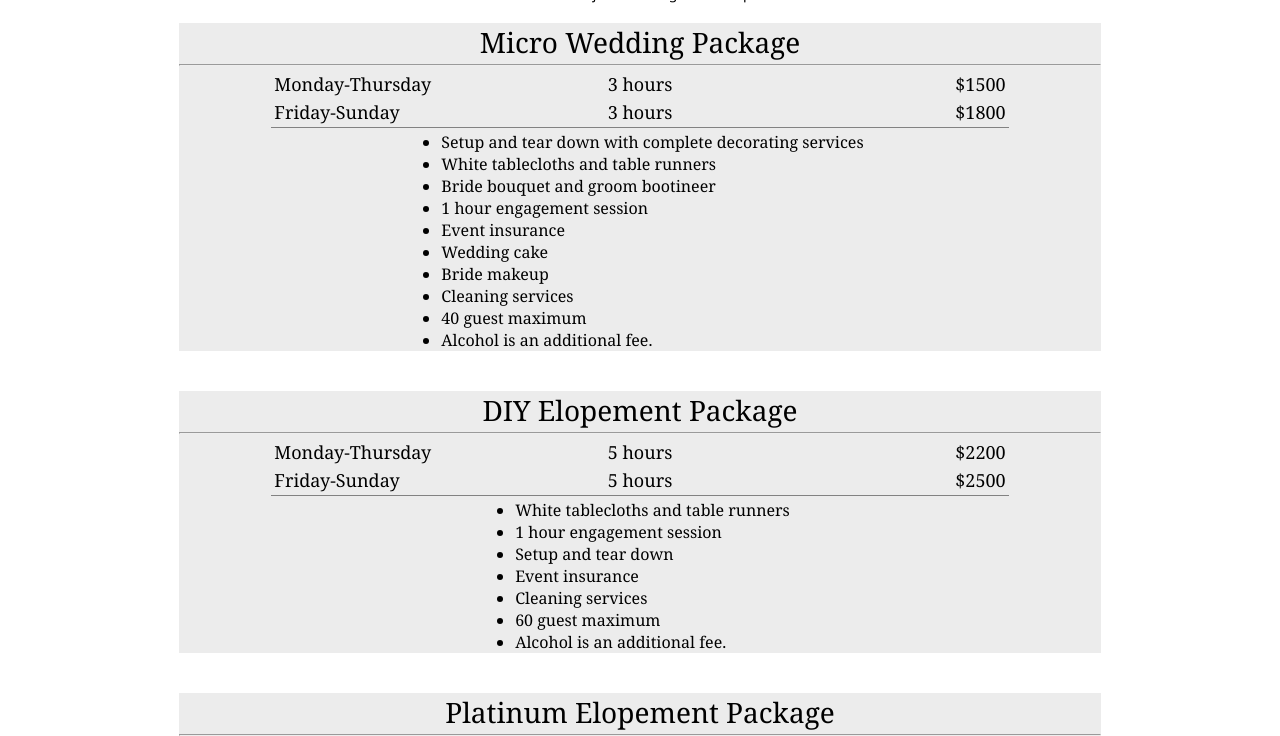
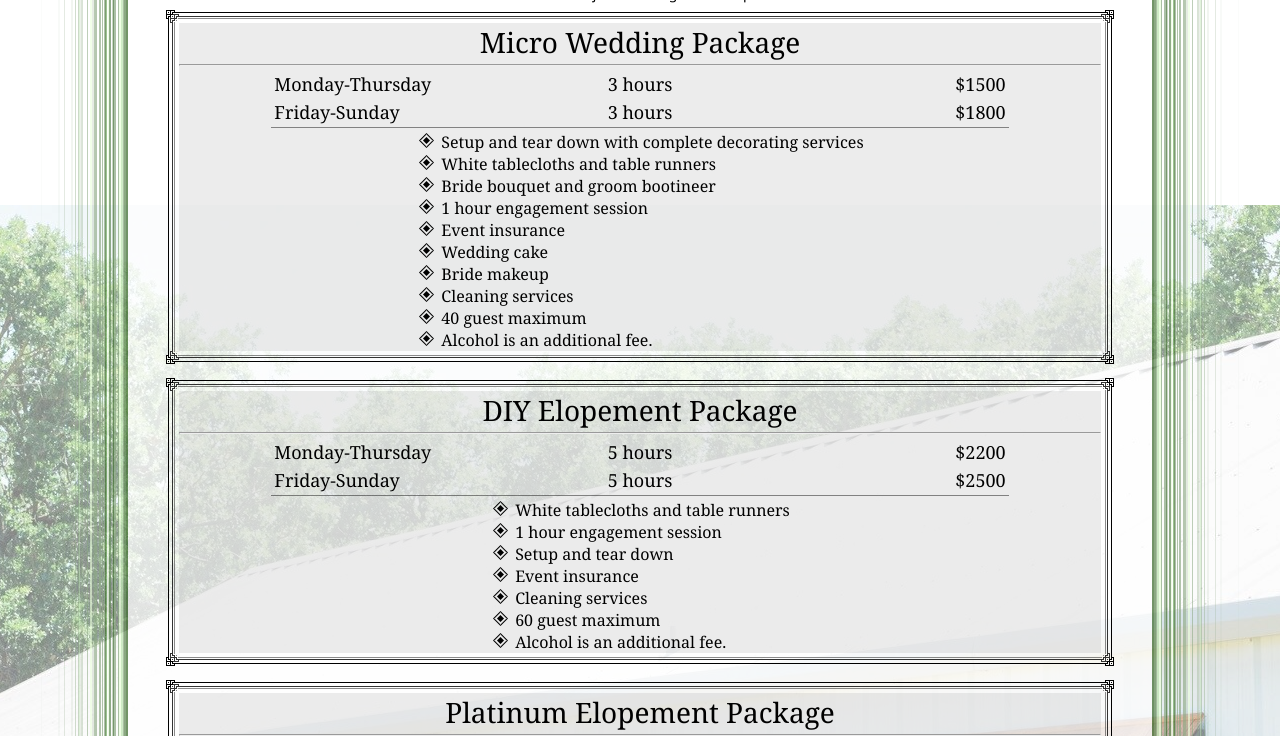
Before and after one commit to mablefarms/theponds, a plain HTML site: page packages.html in a window 1280 px wide. Shown: the part 288-1024 px from the top of the page. Drawn offline with Linux system fonts and the light colour scheme.

Commit message:
Update to linking and timestamps

```diff
--- a/packages.html
+++ b/packages.html
@@ -1,10 +1,10 @@
 <!doctype html>
-<!--The Ponds at Mable Farms Website Design by Tyler Kinney | HTML | 02.04.2023 : 02.06.2023-->
+<!--The Ponds at Mable Farms Website Design by Tyler Kinney | HTML | 02.04.2023 : 06.05.2023-->
 <html>
 	<head>
 		<meta charset="utf-8">
 		<title>The Ponds at Mable Farms | Wedding Packages</title>
-		<link type="text/css" rel="stylesheet" href="./scripts/thePonds_Styles.css">
+		<link type="text/css" rel="stylesheet" href="scripts/thePonds_Styles.css">
 	</head>
 	<body>
 		<div class="mainFrame">
@@ -355,8 +355,8 @@
 					</div>
 					<div id="socialMedia">
 						<br><h5>Social Media</h5><br>
-						<a href="https://www.facebook.com/MableFarms"><img src="./images/media/facebookIcon.png" alt="Find us on Facebook!"></a>
-						<a href="https://www.instagram.com/pondsvenue/"><img src="./images/media/instagramIcon.png" alt="Find us on Instagram!"></a>
+						<a href="https://www.facebook.com/MableFarms"><img src="images/media/facebookIcon.png" alt="Find us on Facebook!"></a>
+						<a href="https://www.instagram.com/pondsvenue/"><img src="images/media/instagramIcon.png" alt="Find us on Instagram!"></a>
 					</div>
 				</footer>
 				</div>
--- a/scripts/thePonds_Styles.css
+++ b/scripts/thePonds_Styles.css
@@ -1,5 +1,5 @@
 @charset "utf-8";
-/* The Ponds at Mable Farms Website Design by Tyler Kinney | thePonds_Styles.css v1.0.2 | 02.04.2023 : 04.20.2023 */
+/* The Ponds at Mable Farms Website Design by Tyler Kinney | thePonds_Styles.css v1.0.2 | 02.04.2023 : 06.05.2023 */
 
 a:link{
 	text-decoration-line: none;
@@ -23,7 +23,7 @@ a:visited:not(:hover){
 	margin: 0px;
 }
 body{
-	background-image: url("./images/layout/thePonds_BG.jpg");
+	background-image: url("../images/layout/thePonds_BG.jpg");
 	background-attachment: fixed;
 	background-repeat: no-repeat;
 	background-position: 75% 25%;
@@ -73,7 +73,7 @@ p{
 	margin: 0px;
 }
 header{
-	background-image: url("./images/layout/thePonds_LOGO.png");
+	background-image: url("../images/layout/thePonds_LOGO.png");
 	background-repeat: no-repeat;
 	background-position: center;
 	background-size: contain;
@@ -166,7 +166,7 @@ img{
 	width: 100%;
 }
 .leftFrame{
-	background-image: url("./images/layout/leftStripe.png");
+	background-image: url("../images/layout/leftStripe.png");
 	background-color: rgba(256, 256, 256, 0.45);
 	background-repeat: repeat-y;
 	background-position: right;
@@ -177,7 +177,7 @@ img{
 	grid-area: middleF;
 }
 .rightFrame{
-	background-image: url("./images/layout/rightStripe.png");
+	background-image: url("../images/layout/rightStripe.png");
 	background-color: rgba(256, 256, 256, 0.45);
 	background-repeat: repeat-y;
 	background-position: left;
@@ -196,7 +196,7 @@ img{
 	margin: 0px;
 }
 .bottomRight{
-	background-image: url("./images/layout/bottomRightCorner.png");
+	background-image: url("../images/layout/bottomRightCorner.png");
 	background-position: top left;
 	background-repeat: no-repeat;
 	grid-area: bottomRight;
@@ -204,7 +204,7 @@ img{
 	margin: 0px;
 }
 .bottomLeft{
-	background-image: url("./images/layout/bottomLeftCorner.png");
+	background-image: url("../images/layout/bottomLeftCorner.png");
 	background-position: top right;
 	background-repeat: no-repeat;
 	grid-area: bottomLeft;
@@ -212,7 +212,7 @@ img{
 	margin: 0px;
 }
 .topRight{
-	background-image: url("./images/layout/topRightCorner.png");
+	background-image: url("../images/layout/topRightCorner.png");
 	background-position: bottom left;
 	background-repeat: no-repeat;
 	grid-area: topRight;
@@ -227,13 +227,13 @@ img{
 .content h4{text-align: justify;}
 .content p {text-align: justify;}
 .topLeft{
-	background-image: url("./images/layout/topLeftCorner.png");
+	background-image: url("../images/layout/topLeftCorner.png");
 	background-position: bottom right;
 	background-repeat: no-repeat;
 	grid-area: topLeft;
 }
 .bottom{
-	background-image: url("./images/layout/bottomSide.png");
+	background-image: url("../images/layout/bottomSide.png");
 	background-position: top;
 	background-repeat: repeat-x;
 	grid-area: bottomW;
@@ -241,19 +241,19 @@ img{
 	margin: 0px;
 }
 .right{
-	background-image: url("./images/layout/rightSide.png");
+	background-image: url("../images/layout/rightSide.png");
 	background-position: left;
 	background-repeat: repeat-y;
 	grid-area: rightW;
 }
 .left{
-	background-image: url("./images/layout/leftSide.png");
+	background-image: url("../images/layout/leftSide.png");
 	background-repeat: repeat-y;
 	background-position: right;
 	grid-area: leftW;
 }
 .top{
-	background-image: url("./images/layout/topSide.png");
+	background-image: url("../images/layout/topSide.png");
 	background-position: bottom;
 	background-repeat: repeat-x;
 	grid-area: topW;
@@ -267,7 +267,7 @@ img{
 .packages{text-align: center;}
 .packages ul{
 	font: 16px Cambria, "Hoefler Text", "Liberation Serif", Times, "Times New Roman", "serif";
-	list-style: url("./images/layout/bullet.png");
+	list-style: url("../images/layout/bullet.png");
 	padding: 3px 0px 0px 25px;
 	display: inline-block;
 	text-align: left;
--- a/scripts/thePonds_slideshowScript.js
+++ b/scripts/thePonds_slideshowScript.js
@@ -1,4 +1,4 @@
-// The Ponds at Mable Farms Website Design by Tyler Kinney | thePonds_slideshowScript.js v1.1.2 | 02.04.2023 : 04.23.2023
+// The Ponds at Mable Farms Website Design by Tyler Kinney | thePonds_slideshowScript.js v1.1.2 | 02.04.2023 : 06.05.2023
 // ** NOTE ** Images for the slides need to be at least 775px wide and 475px tall in order to avoid image edges inside canvas
 // Defining main function for assembling slideshow
 function slideshow(canvasID, parentID, vendorName, vendorInfo, vendorIcon, images, toggler){
```
Also changed, not shown: amenities.html (+4 -4 lines), contact.html (+4 -4 lines), faq.html (+3 -3 lines), index.html (+3 -3 lines), vendors.html (+5 -5 lines).
